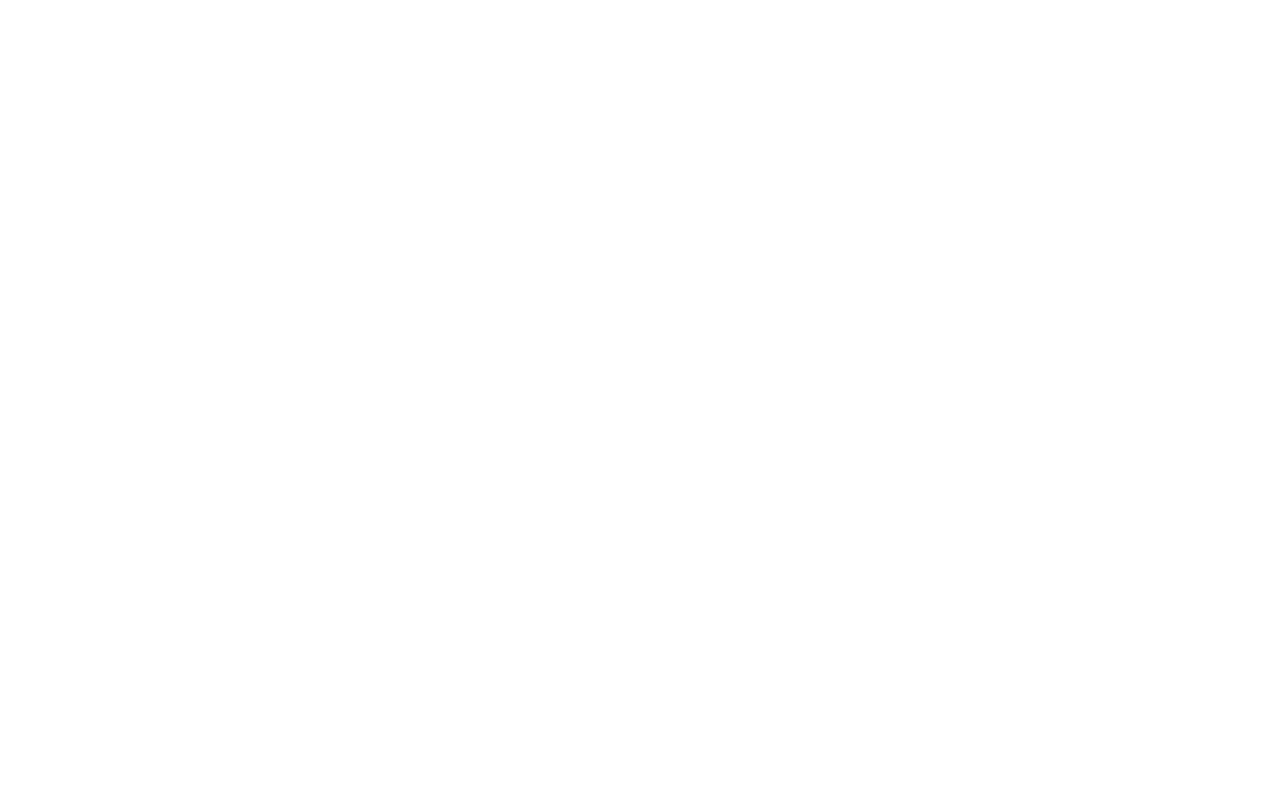
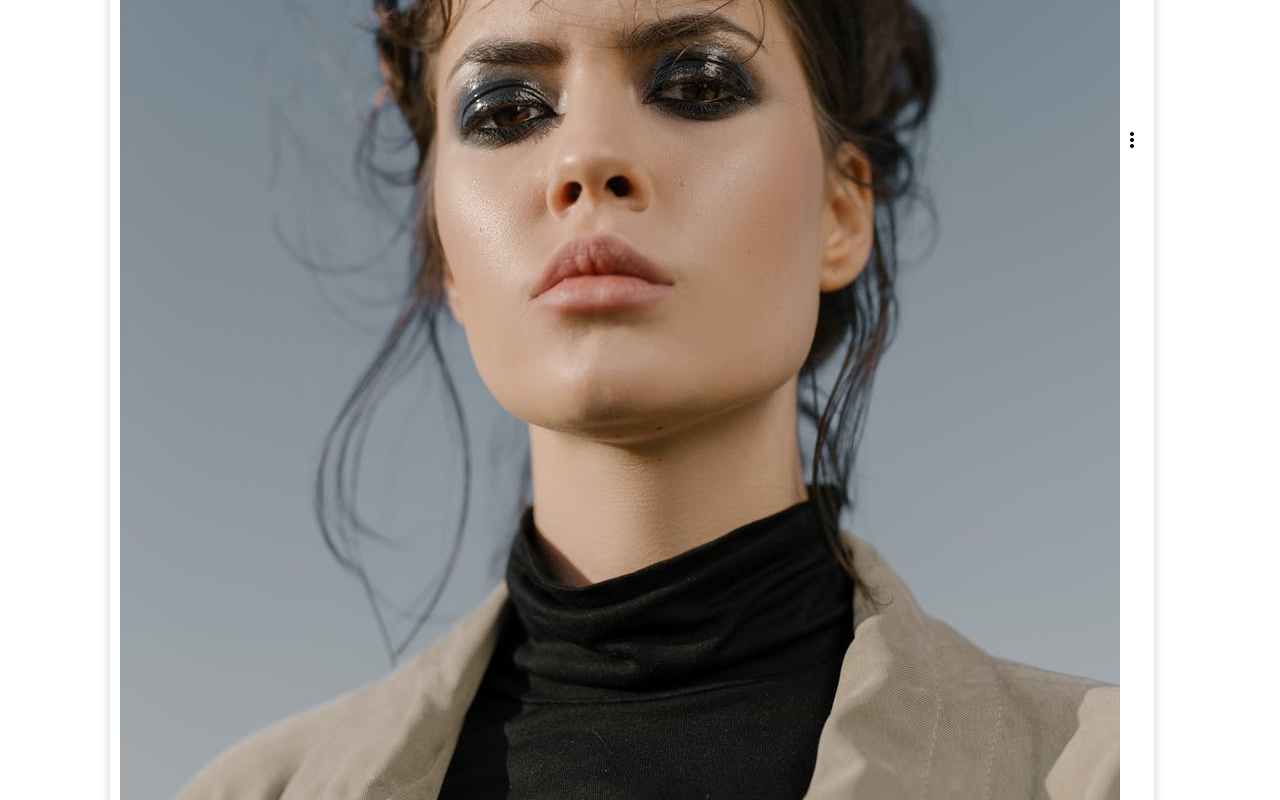
Before and after one commit to constructorlib/Cherry_Social, a React (Vite) app in the folder cherrysocial/: page / in a window 1280 px wide. Shown: the part 900-1700 px from the top of the page. Before the commit the page ends 800 px from the top, so only its background shows below. Built offline with nearby package versions, Linux system fonts and the light colour scheme.

Commit message:
post.jsx and post.top changes (forgot to submit)

```diff
--- a/cherrysocial/src/components/Feed/Feed.jsx
+++ b/cherrysocial/src/components/Feed/Feed.jsx
@@ -1,10 +1,12 @@
 import "./feed.css";
 import Share from "../share/Share";
+import Post from "../post/Post";
 export default function Feed() {
   return (
     <div className="feed">
       <div className="feedWrapper">
         <Share />
+        <Post />
       </div>
     </div>
   );
--- /dev/null
+++ b/cherrysocial/src/components/post/Post.jsx
@@ -0,0 +1,23 @@
+import "./post.css";
+import * as Icons from "@mui/icons-material";
+
+export default function Post() {
+  return (
+    <div className="post">
+      <div className="postWrapper">
+        <div className="postTop">
+          <div className="postTopLeft">
+            <img src="assets/person/1.jpeg" className="postProfileImg" alt="" />
+            <span className="postUserName">Dinora Khoshimova</span>
+            <span className="postDate"> 5 mins ago</span>
+          </div>
+          <div className="postTopRight">
+            <Icons.MoreVert className="postIcon" />
+          </div>
+        </div>
+        <div className="postCenter"></div>
+        <div className="postBottom"></div>
+      </div>
+    </div>
+  );
+}
--- /dev/null
+++ b/cherrysocial/src/components/post/post.css
@@ -0,0 +1,16 @@
+.post {
+  width: 100%;
+  border-radius: 10px;
+  border-radius: 10px;
+  -webkit-box-shadow: 0px 0px 16px -8px rgba(0, 0, 0, 0.68);
+  box-shadow: 0px 0px 16px -8px rgba(0, 0, 0, 0.68);
+  margin: 30px 0;
+}
+.postWrapper {
+  padding: 10px;
+}
+.postTop {
+  display: flex;
+  align-items: center;
+  justify-content: space-between;
+}
```
